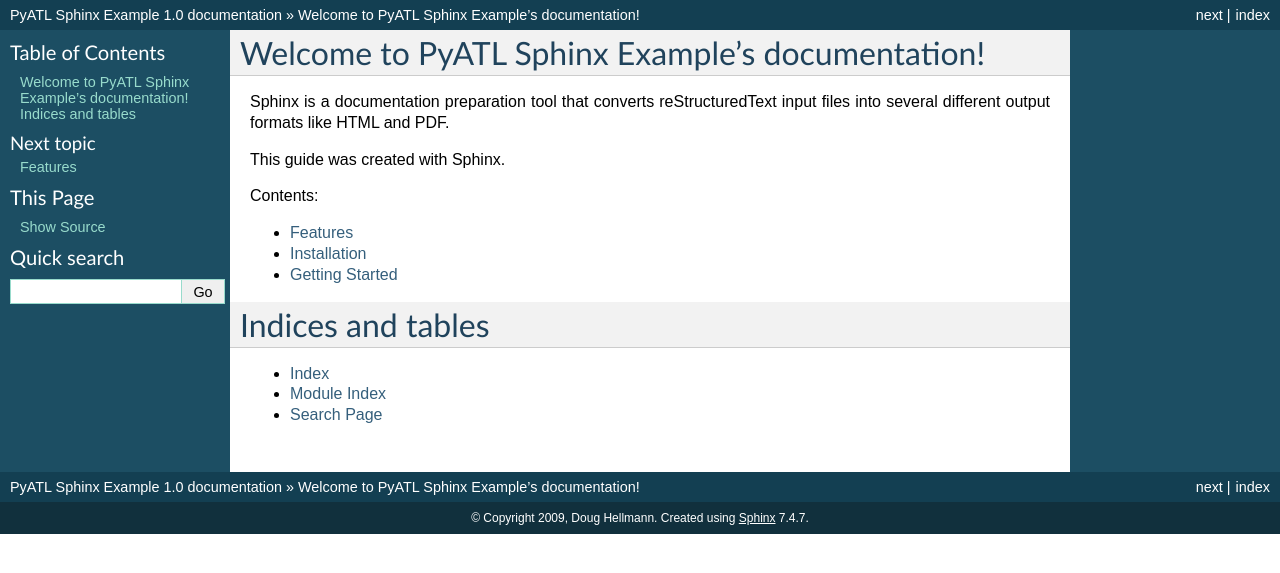
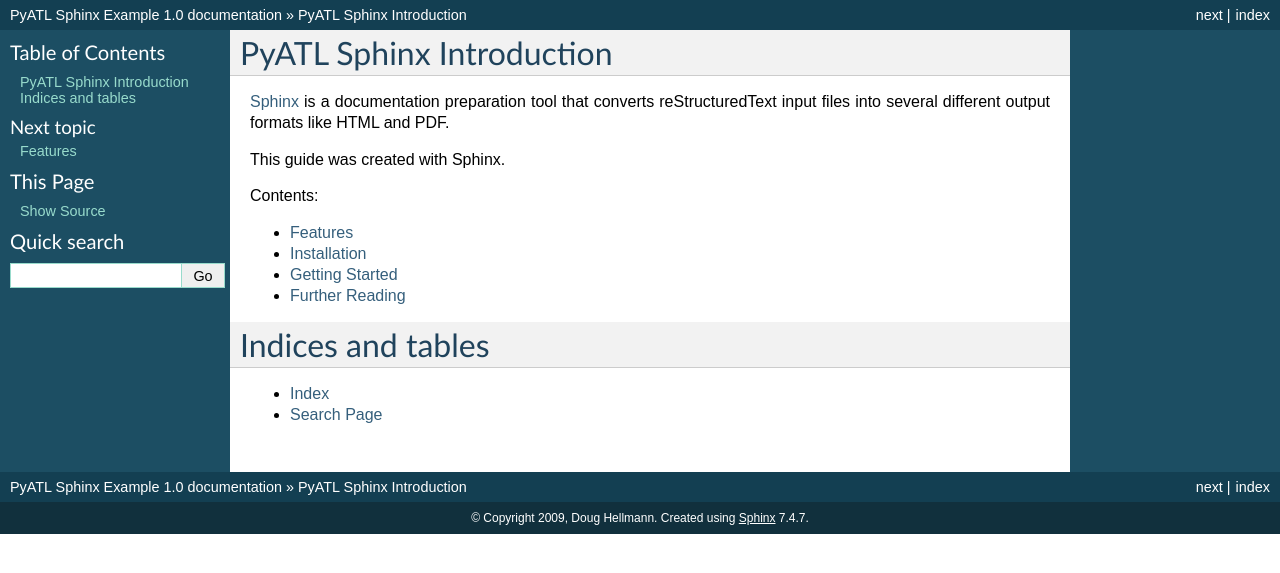
Before and after one commit to dhellmann/presentation-chugalug-sphinx-intro, a Sphinx documentation site: the page built from source/index.rst, in a window 1280 px wide. Shown: the top 573 px of the page. Built offline with Sphinx 7.4.7, drawn with Linux system fonts in a browser that asks for light colours.

Commit message:
add feature info and extra reading

```diff
--- a/source/conf.py
+++ b/source/conf.py
@@ -138,7 +138,7 @@
 #html_additional_pages = {}
 
 # If false, no module index is generated.
-#html_use_modindex = True
+html_use_modindex = False
 
 # If false, no index is generated.
 #html_use_index = True
--- a/source/index.rst
+++ b/source/index.rst
@@ -3,26 +3,28 @@
    You can adapt this file completely to your liking, but it should at least
    contain the root `toctree` directive.
 
-Welcome to PyATL Sphinx Example's documentation!
-================================================
+PyATL Sphinx Introduction
+=========================
 
-Sphinx is a documentation preparation tool that converts reStructuredText input files into several different output formats like HTML and PDF.
+Sphinx_ is a documentation preparation tool that converts reStructuredText input files into several different output formats like HTML and PDF.
 
 This guide was created with Sphinx.
 
 Contents:
 
 .. toctree::
-   :maxdepth: 2
+   :maxdepth: 1
 
    features
    installation
    getting_started
+   further_reading
 
 
 Indices and tables
 ==================
 
 * :ref:`genindex`
-* :ref:`modindex`
 * :ref:`search`
+
+.. _Sphinx: http://sphinx.pocoo.org/
```
Also changed, not shown: source/features.rst (+12 -1 lines), source/further_reading.rst (added, +19 -0 lines).
